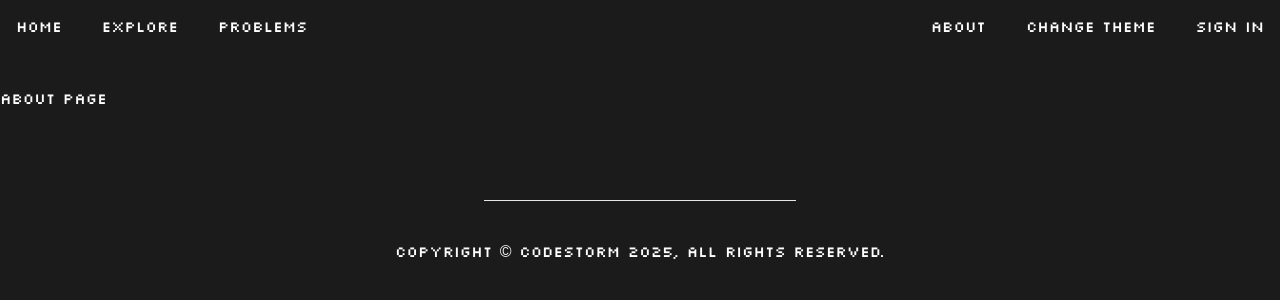
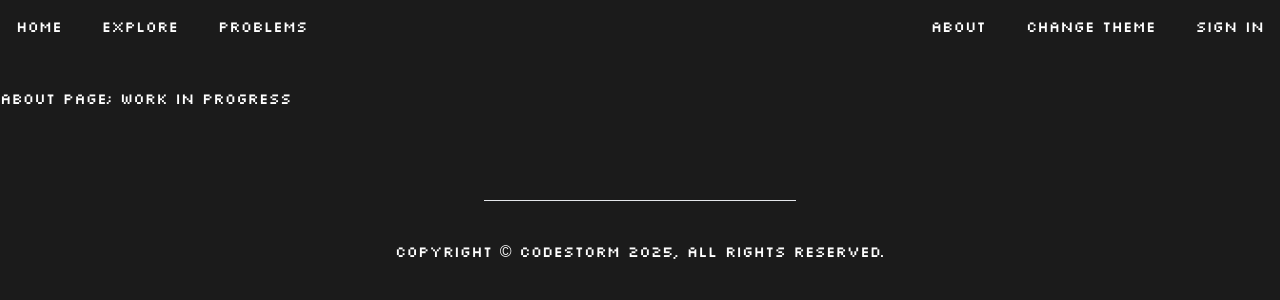
Before and after one commit to Einja/codestorm-client, a Next.js app: page /about in a window 1280 px wide. Shown: the top 300 px of the page. Built offline with nearby package versions, Linux system fonts and the light colour scheme.

Commit message:
test commit

```diff
--- a/app/about/page.tsx
+++ b/app/about/page.tsx
@@ -2,6 +2,6 @@ import React from 'react'
 
 export default function Page() {
   return (
-    <div>about page</div>
+    <div>about page; work in progress</div>
   )
 }
```
